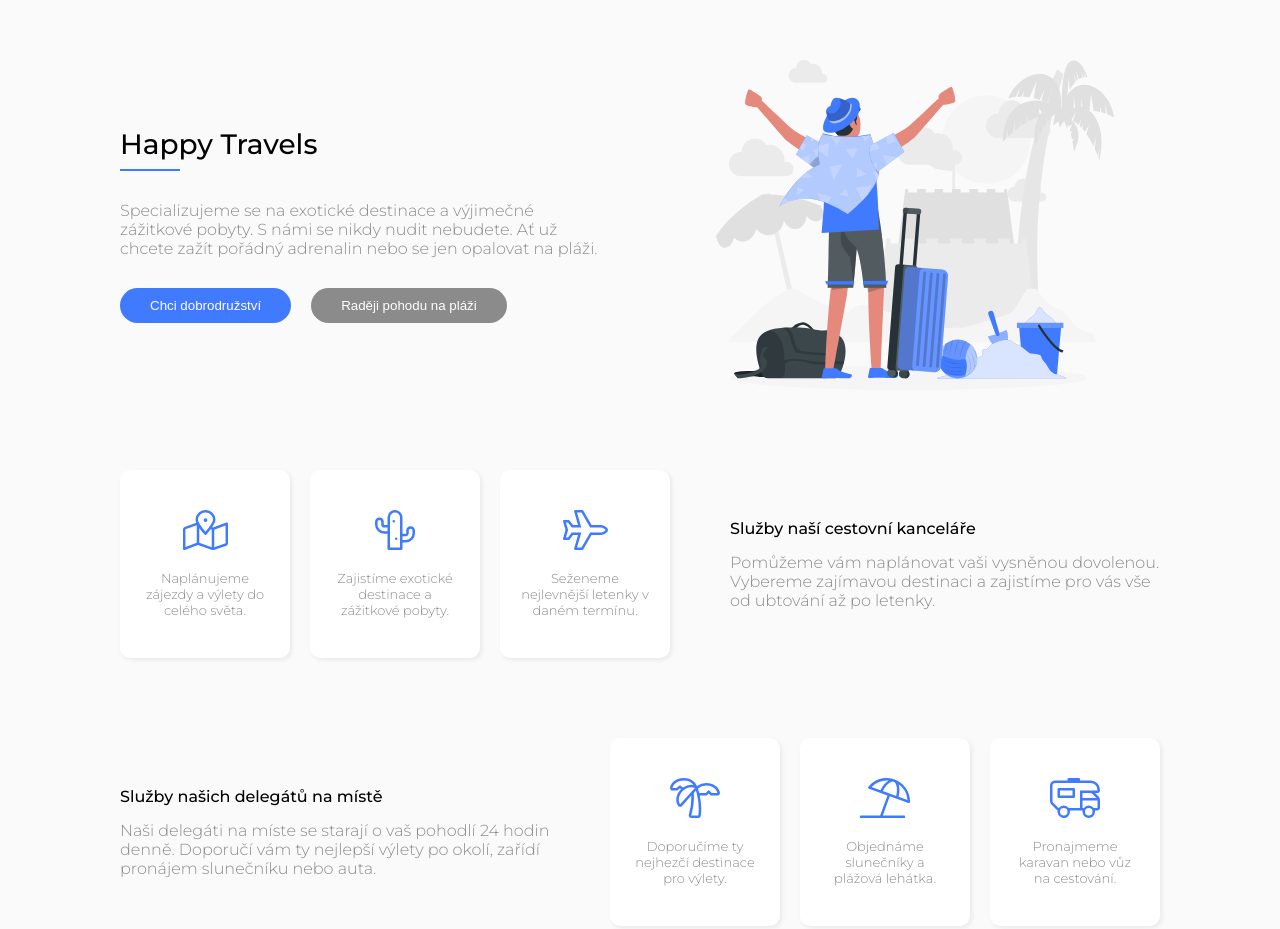
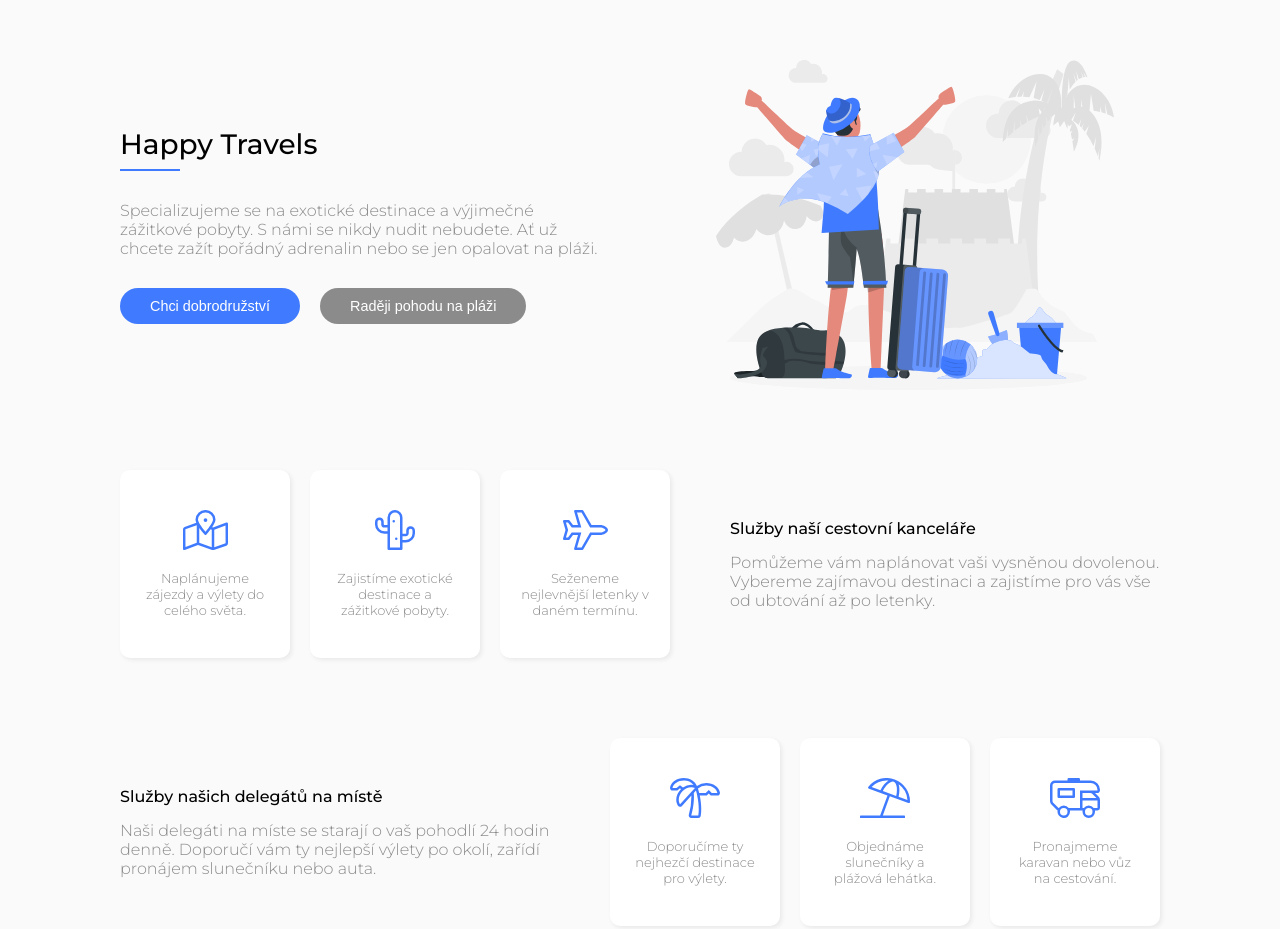
Before and after one commit to VendulaKonecna/Sluzby, a plain HTML site: page index.html in a window 1280 px wide. Drawn offline with Linux system fonts and the light colour scheme.

Commit message:
upravena tlacitka

```diff
--- a/style.css
+++ b/style.css
@@ -110,7 +110,8 @@ h1::after {
     color: white;
     background-color: #8B8B8B;
     margin: 0 auto;
-    /*font-size: 0.9em;*/
+    font-size: 0.9em;
+    font-weight: 400;
 }
 .dobrodruzstvi {
     background-color: #407BFF;
```
